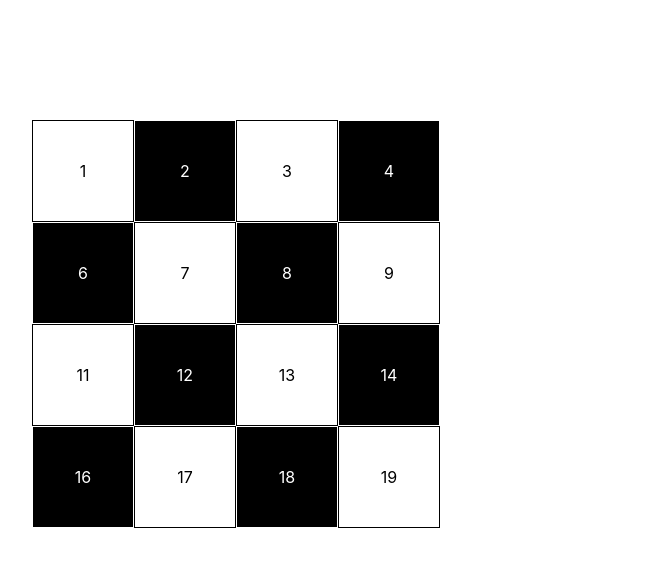
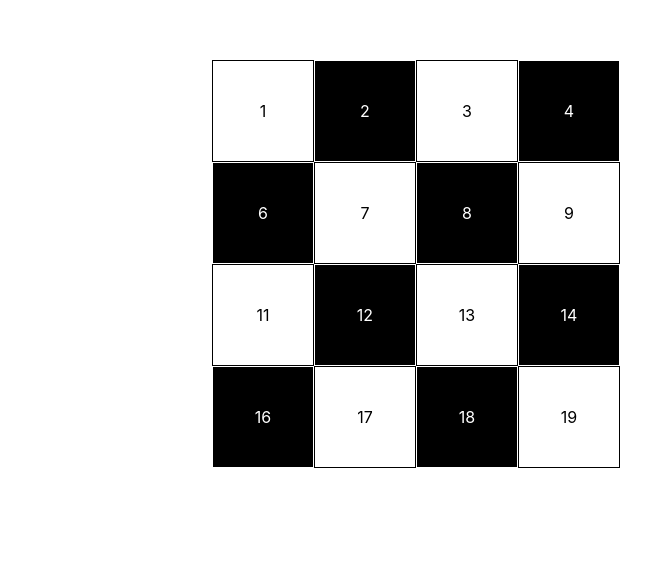
Before and after one commit to sandeepap11/react-training, a React (Create React App) app: page / in a window 1280 px wide. Shown: the part 136-702 px from the top of the page, without its empty margins (224-875 px from the left). Built offline with nearby package versions, Linux system fonts and the light colour scheme.

Commit message:
class v func components

```diff
--- a/src/App.css
+++ b/src/App.css
@@ -1,8 +1,13 @@
+.App-main {
+  display: grid;
+  place-items: center;
+  height: 100vh;
+}
 .App {
   display: flex;
   width: 408px;
   height: 408px;
-  margin: 20%;
+
   flex-wrap: wrap;
 }
 
--- a/src/App.js
+++ b/src/App.js
@@ -8,6 +8,7 @@ import AppTile from "./AppTile";
 class App extends React.Component {
   render() {
     return (
+      <div className="App-main">
         <div className="App">
           {[1, 2, 3, 4, 6, 7, 8, 9, 11, 12, 13, 14, 16, 17, 18, 19].map(
             number => (
@@ -19,6 +20,7 @@ class App extends React.Component {
             )
           )}
         </div>
+      </div>
     );
   }
 }
```
Lines whose indentation alone changed are shown as unchanged.
